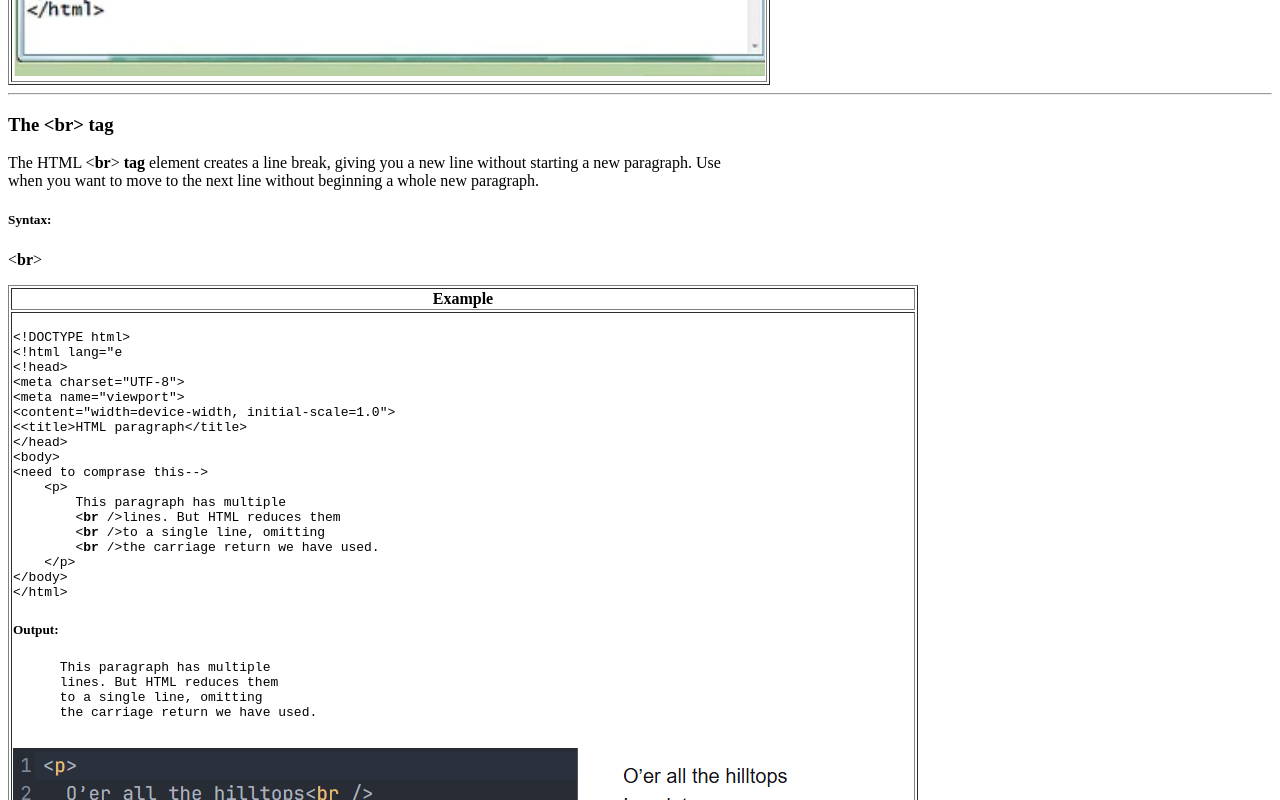
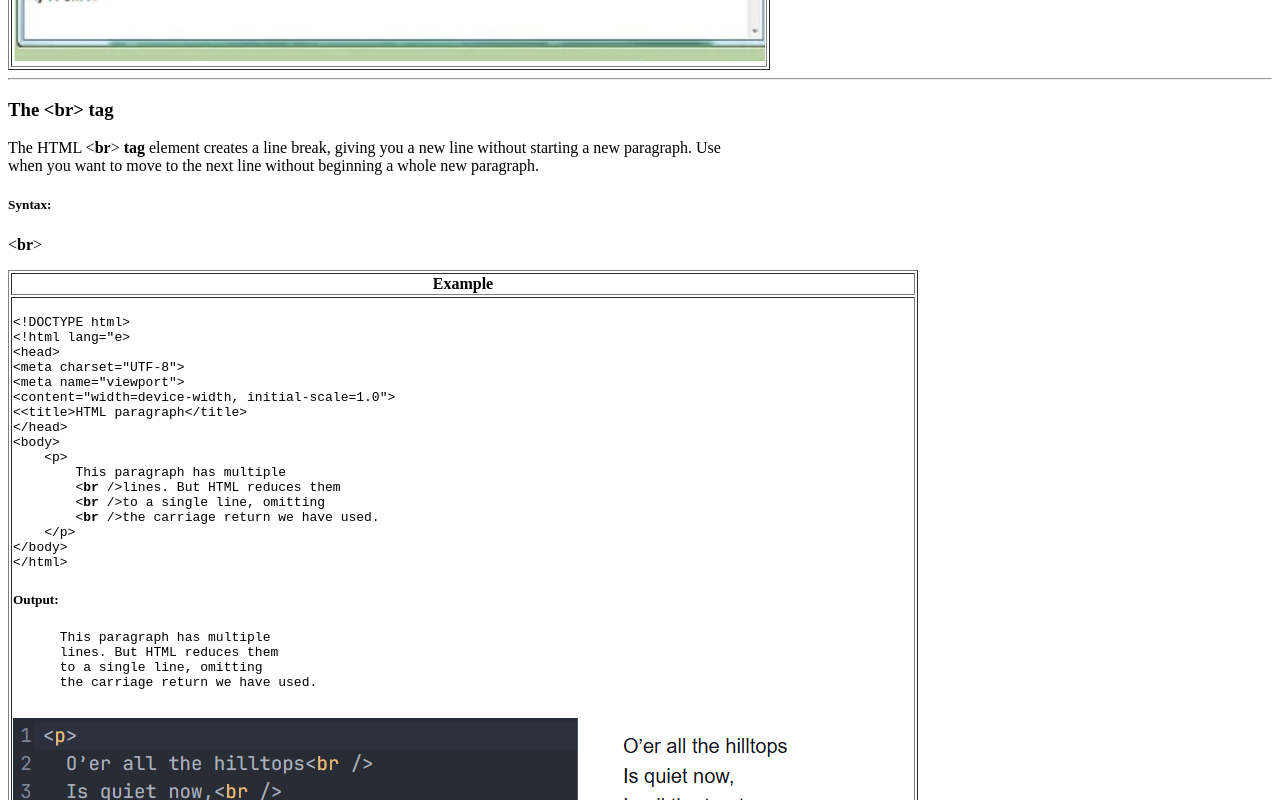
Before and after one commit to Shobharam07/HTML_Project, a plain HTML site: page htmlbasic.html in a window 1280 px wide. Shown: the part 3529-4329 px from the top of the page. Drawn offline with Linux system fonts and the light colour scheme.

```diff
--- a/htmlbasic.html
+++ b/htmlbasic.html
@@ -189,13 +189,12 @@
             <tbody>
               <tr>
                 <td>
-                  <pre><code>&lt;!DOCTYPE h
+                  <pre><code>&lt;!DOCTYPE html&gt;
 &lt;html lang="en"&gt;
 &lt;head&gt;
  &lt;title&gt;The p tag&lt;/title&gt;
 &lt;/head&gt;
 &lt;body&gt;
-&lt;need to comprase this&gt;
     &lt;p&gt;A Computer Science portal for geeks.&lt;/p&gt;
     &lt;p&gt;It contains well written, well thought articles.&lt;/p&gt;
 &lt;/body&gt;
@@ -226,15 +225,14 @@
             <tr>
               <td>
                 <p> <pre><code>&lt;!DOCTYPE html&gt;
-&lt;!html lang="e
-&lt;!head&gt;
+&lt;!html lang="e&gt;
+&lt;head&gt;
 &lt;meta charset="UTF-8"&gt;
 &lt;meta name="viewport"&gt;
 &lt;content="width=device-width, initial-scale=1.0"&gt;
 &lt;&lt;title&gt;HTML paragraph&lt;/title&gt;
 &lt;/head&gt;
 &lt;body&gt;
-&lt;need to comprase this--&gt;
     &lt;p&gt;
         This paragraph has multiple
         &lt;<b>br</b> /&gt;lines. But HTML reduces them
```
